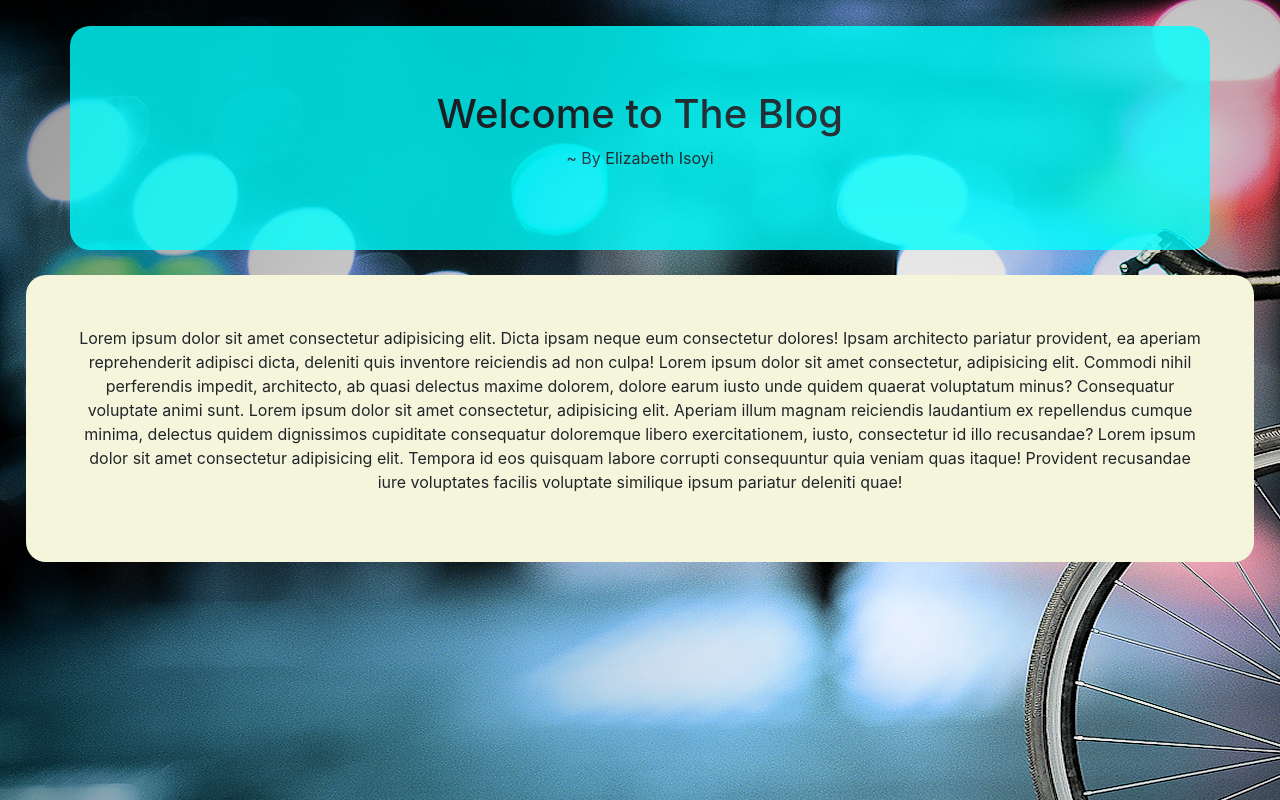
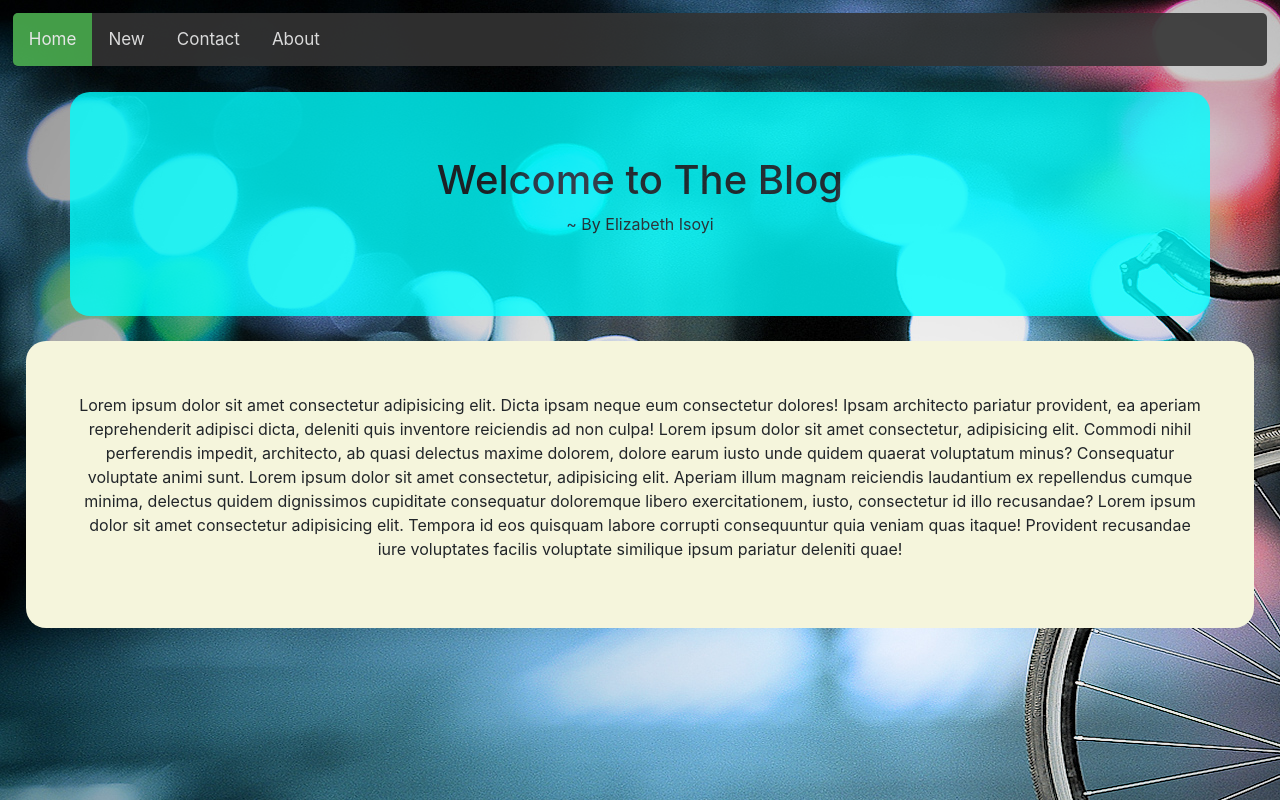
Before and after one commit to ramza007/Avena, a plain HTML site: page index.html in a window 1280 px wide. Drawn offline with Linux system fonts and the light colour scheme.

Commit message:
added navbar

```diff
--- a/css/styles.css
+++ b/css/styles.css
@@ -19,5 +19,39 @@
 
 body{
     background-image: url('../images/bicycle.jpg');
+    background-repeat: no-repeat;
+    background-attachment: fixed;
+}
 
+/*navbars*/
+.topnav {
+    margin: 1%;
+    background-color: #333;
+    overflow: hidden;
+    opacity: 0.9;
+    border-radius: 5px;
 }
+
+/* Style the links inside the navigation bar */
+.topnav a {
+    float: left;
+    color: #f2f2f2;
+    text-align: center;
+    padding: 14px 16px;
+    text-decoration: none;
+    font-size: 17px;
+}
+
+/* Change the color of links on hover */
+.topnav a:hover {
+    background-color: #ddd;
+    color: black;
+}
+
+/* Add a color to the active/current link */
+.topnav a.active {
+    background-color: #4CAF50;
+    color: white;
+}
+
+/*end of navbar*/
--- a/index.html
+++ b/index.html
@@ -9,6 +9,12 @@
     <title>Blog | Home</title>
 </head>
 <body>
+    <div class="topnav sticky-top">
+        <a class="active" href="#home">Home</a>
+        <a href="#news">New</a>
+        <a href="#contact">Contact</a>
+        <a href="#about">About</a>
+    </div>
     <div class="container">
         <h1>
             Welcome to The Blog
```
